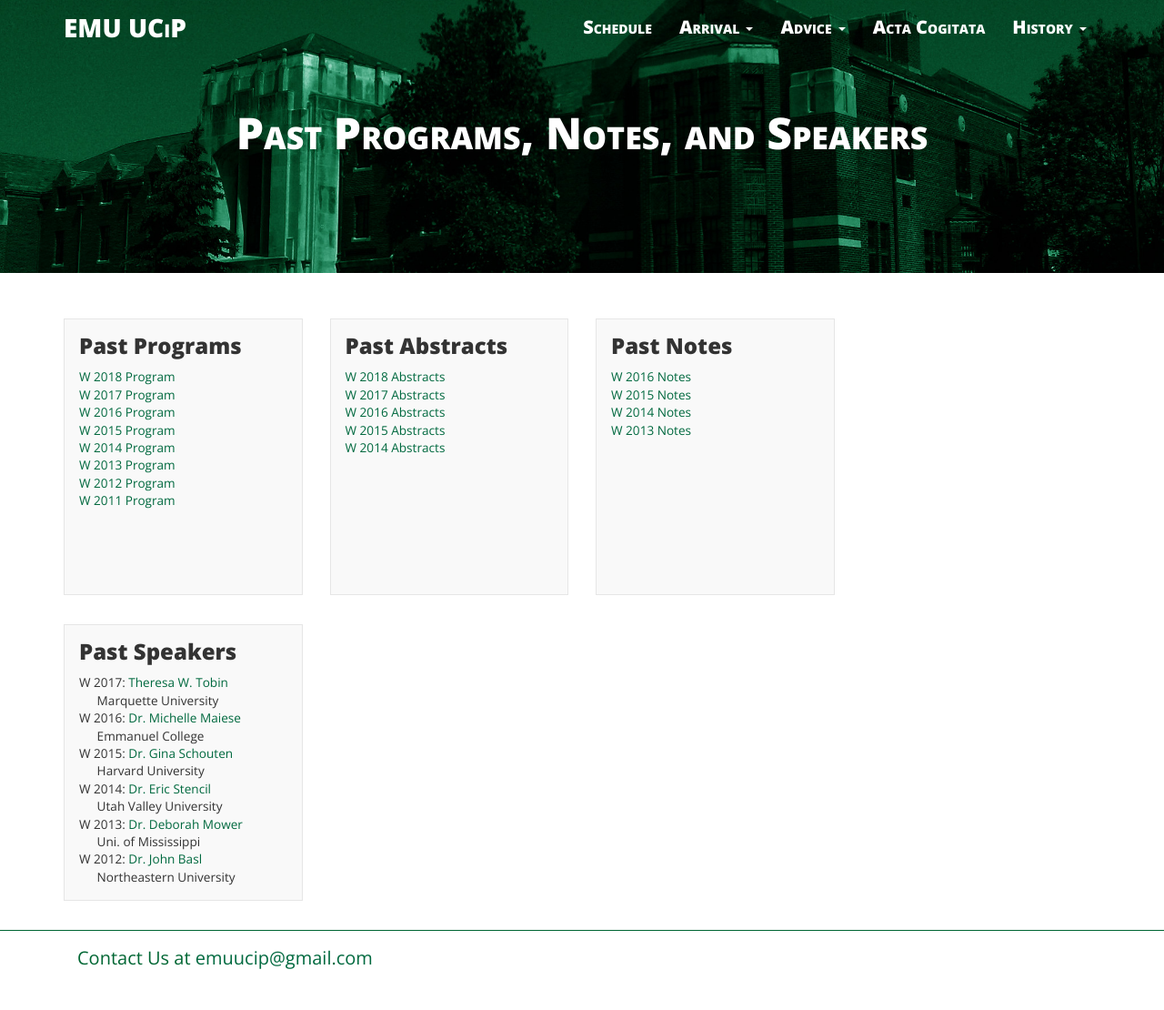
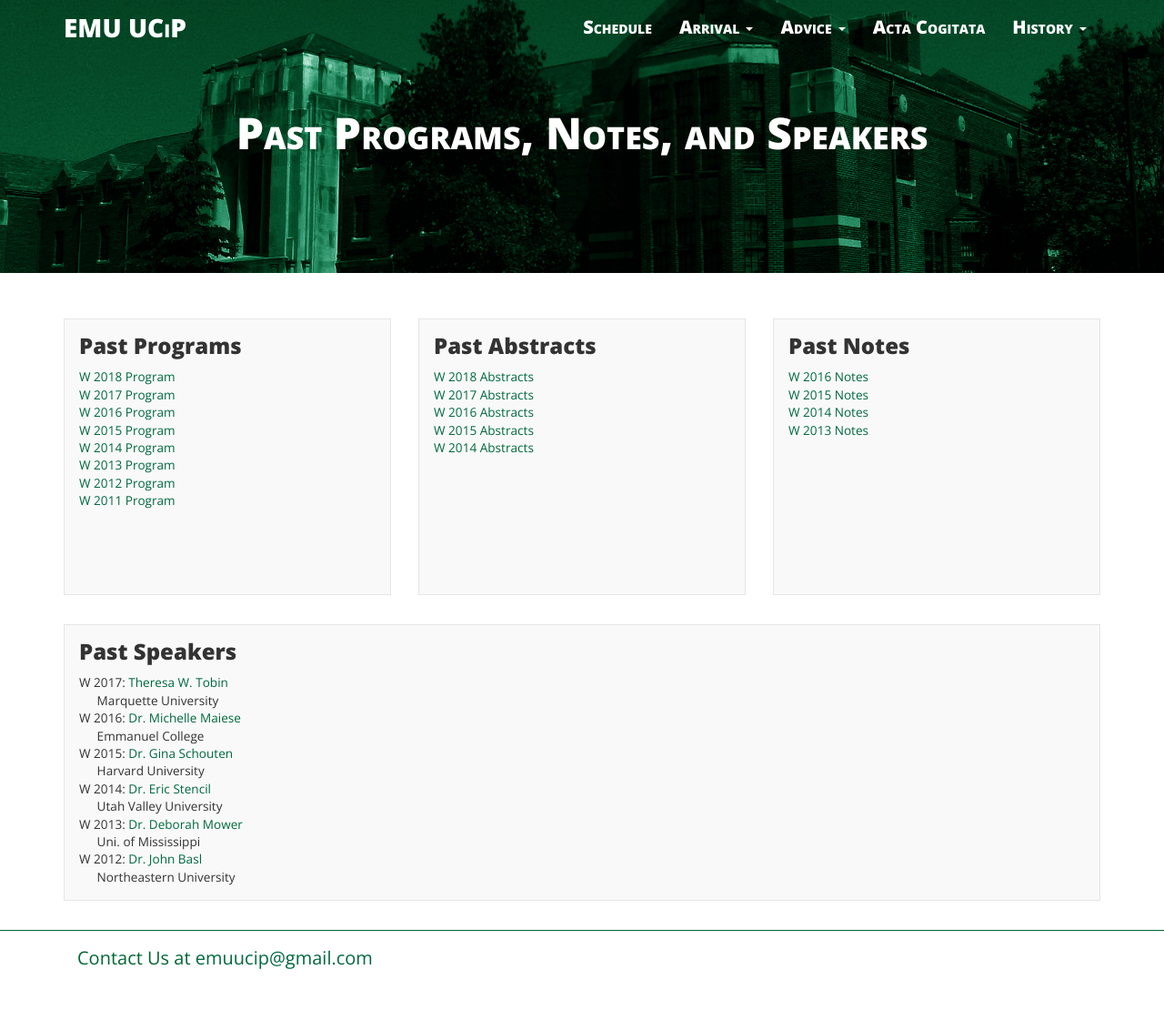
Before and after one commit to ucip/ucip.github.io, a Jekyll site: the page built from history.md, in a window 1280 px wide. Shown: the whole page at 91% size. Built offline with Jekyll 4.4.1, drawn with Linux system fonts in a browser that asks for light colours; nearby versions of some CDN libraries.

Commit message:
fixing layout

```diff
--- a/history.md
+++ b/history.md
@@ -7,7 +7,7 @@
 
 <div class="container">
   <div class="row">
-    <div class="col-md-3 col-sm-6 col-xs-12">
+    <div class="col-md-4 col-sm-6 col-xs-12">
       <div class="post-list-box">
         <h3 class="post-list-header">Past Programs</h3>
         <ul class="post-list">
@@ -22,7 +22,7 @@
         </ul>
       </div>
     </div>
-    <div class="col-md-3 col-sm-6 col-xs-12">
+    <div class="col-md-4 col-sm-6 col-xs-12">
       <div class="post-list-box">
         <h3 class="post-list-header">Past Abstracts</h3>
         <ul class="post-list">
@@ -34,7 +34,7 @@
         </ul>
       </div>
     </div>
-    <div class="col-md-3 col-sm-6 col-xs-12">
+    <div class="col-md-4 col-sm-6 col-xs-12">
       <div class="post-list-box">
         <h3 class="post-list-header">Past Notes</h3>
         <ul class="post-list">
@@ -47,7 +47,7 @@
     </div>
   </div>
   <div class="row">
-    <div class="col-md-3 col-sm-6 col-xs-12">
+    <div class="col-xs-12">
       <div class="post-list-box">
         <h3 class="post-list-header">Past Speakers</h3>
         <ul class="post-list">
```
